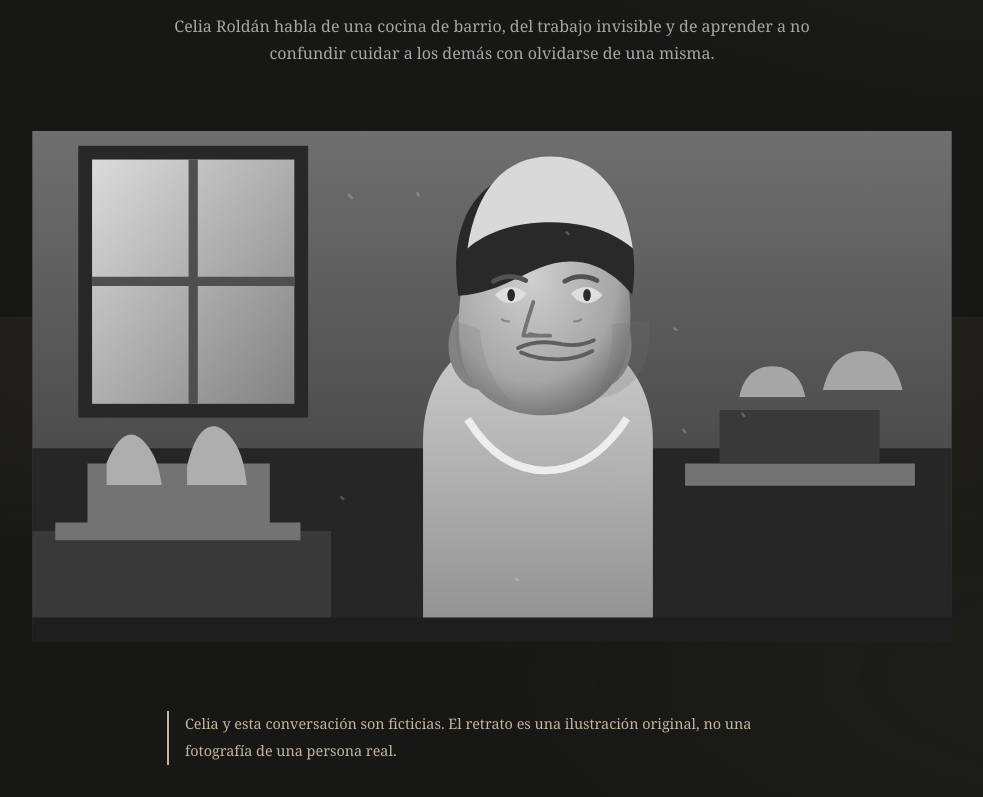
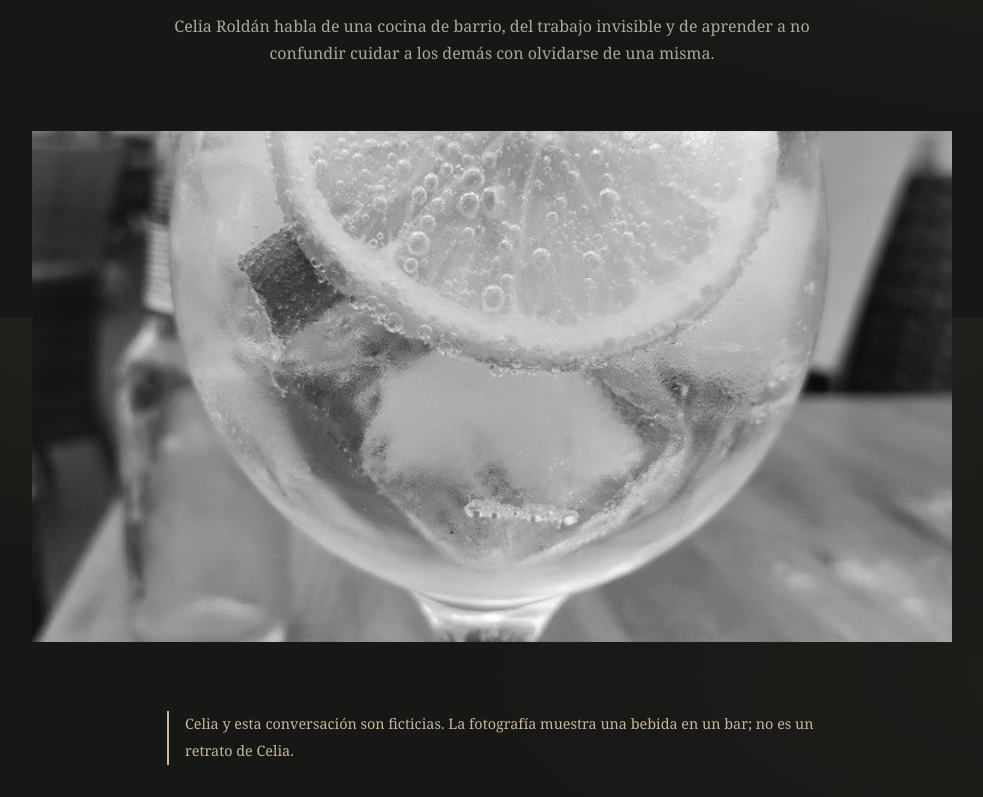
Before and after one commit to mrwake/a-contraluz, an Astro site: page /entrevistas/una-cocina-con-tiempo in a window 1280 px wide. Shown: the part 483-1280 px from the top of the page, without its empty margins (148-1131 px from the left). Built offline with nearby package versions, Linux system fonts and the light colour scheme; Astro itself is replaced by a stand-in of ours.

Commit message:
Add grayscale restaurant photo to interview
Co-authored-by: Copilot <223556219+Copilot@users.noreply.github.com>

```diff
--- a/src/content/interviews/una-cocina-con-tiempo.md
+++ b/src/content/interviews/una-cocina-con-tiempo.md
@@ -3,12 +3,12 @@ title: "El fuego bajo también cuenta"
 description: "Celia Roldán habla de una cocina de barrio, del trabajo invisible y de aprender a no confundir cuidar a los demás con olvidarse de una misma."
 pubDate: 2026-10-24
 person: "Celia Roldán · cocinera"
-cover: "/images/celia-cocinera.svg"
-coverAlt: "Ilustración en blanco y negro de Celia, cocinera ficticia, en la cocina de su pequeño restaurante"
+cover: "/images/gin-tonic-bw.jpg"
+coverAlt: "Vaso con hielo y una rodaja de limón sobre una mesa de madera en un bar"
 draft: false
 ---
 
-> Celia y esta conversación son ficticias. El retrato es una ilustración original, no una fotografía de una persona real.
+> Celia y esta conversación son ficticias. La fotografía muestra una bebida en un bar; no es un retrato de Celia.
 
 ## ¿Qué te gusta de llegar a la cocina antes que todo el mundo?
 
```
Also changed, not shown: public/images/gin-tonic-bw.jpg (added).
